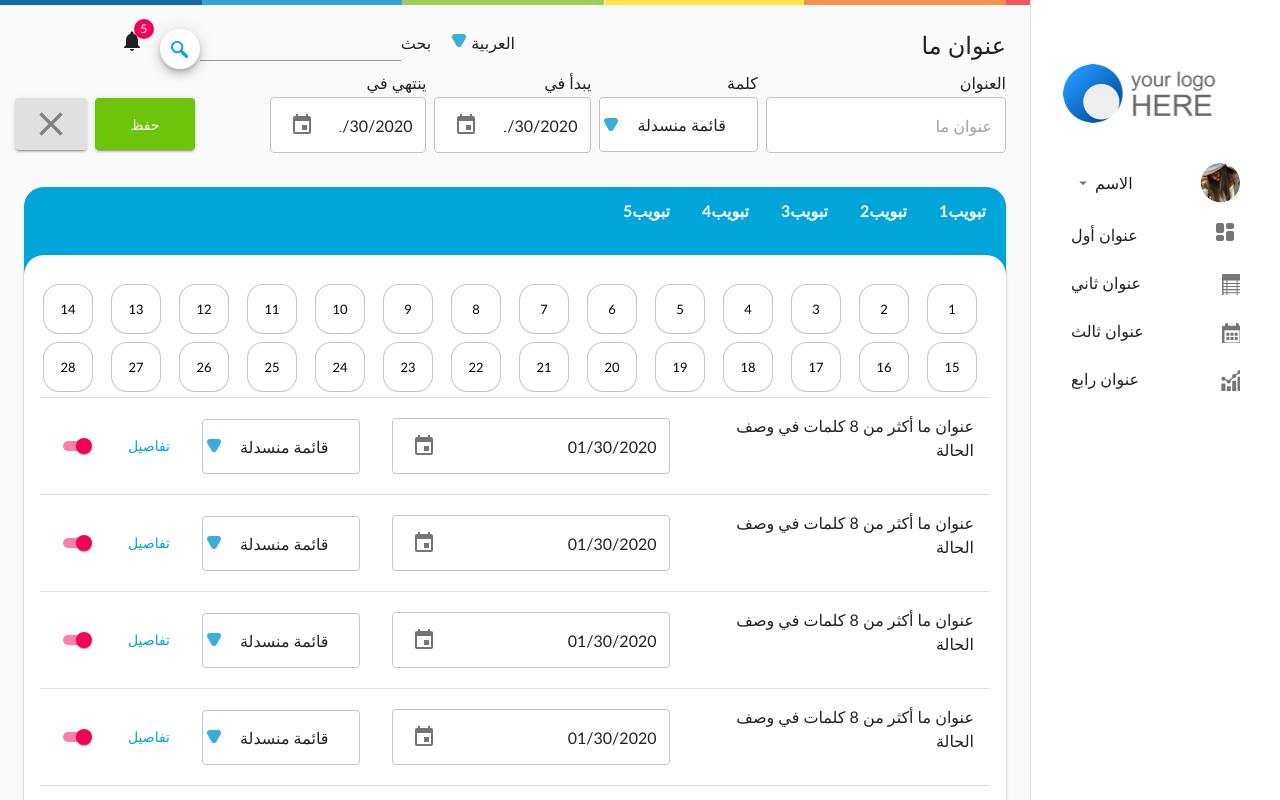
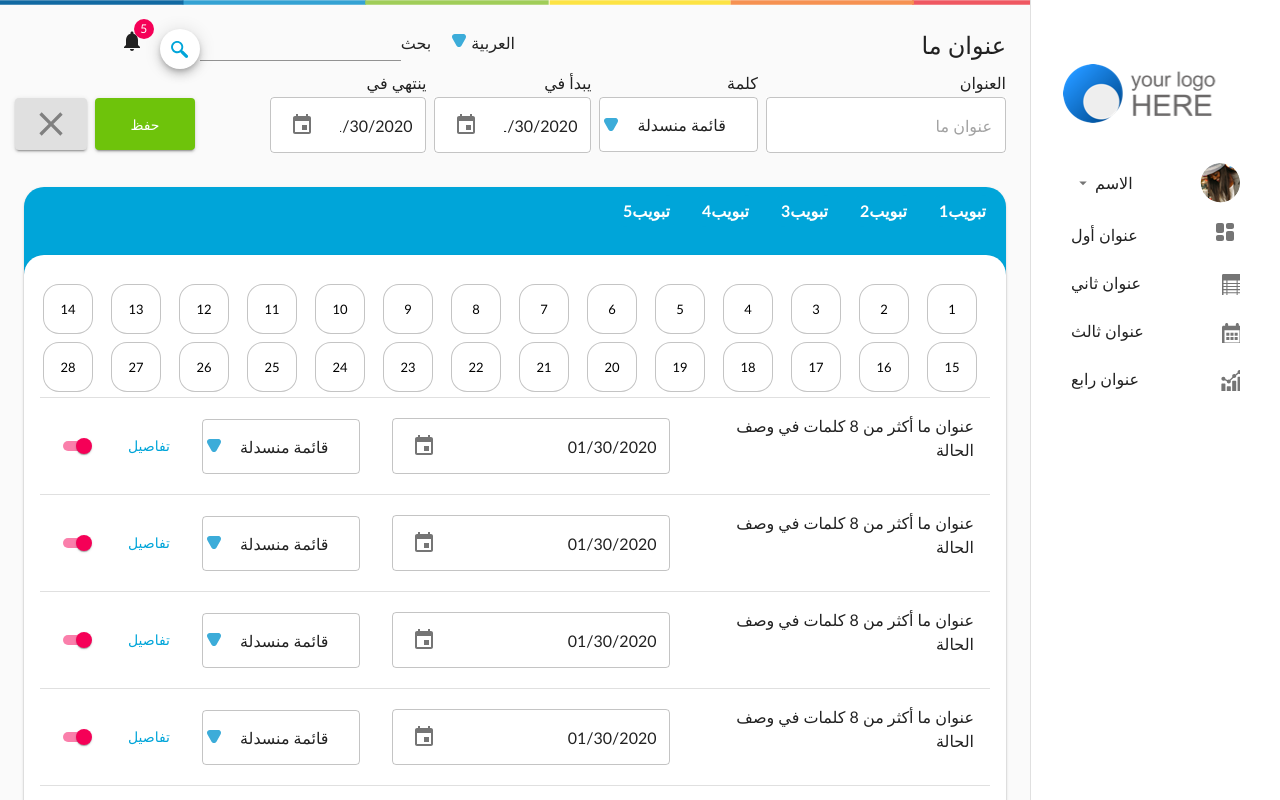
Before and after one commit to ziadjendi/Dashboard, a React (Create React App) app: page / in a window 1280 px wide. Shown: the top 800 px of the page. Built offline with nearby package versions, Linux system fonts and the light colour scheme; what jss-rtl would draw is missing.

Commit message:
fix rainbow width

```diff
--- a/src/components/RainBow.jsx
+++ b/src/components/RainBow.jsx
@@ -1,4 +1,5 @@
 import React from "react";
+import { Grid } from "@material-ui/core";
 const RainBow = () => {
   return (
     <div
@@ -7,7 +8,8 @@ const RainBow = () => {
         // Another solution
         // background:
         // "linear-gradient(to right, red,orange,yellow,green,blue,indigo,violet)"
-        backgroundImage: `url("strap_color.svg")`
+        backgroundImage: `url("strap_color.svg")`,
+        backgroundSize: "100% 100%"
       }}
     ></div>
   );
```
